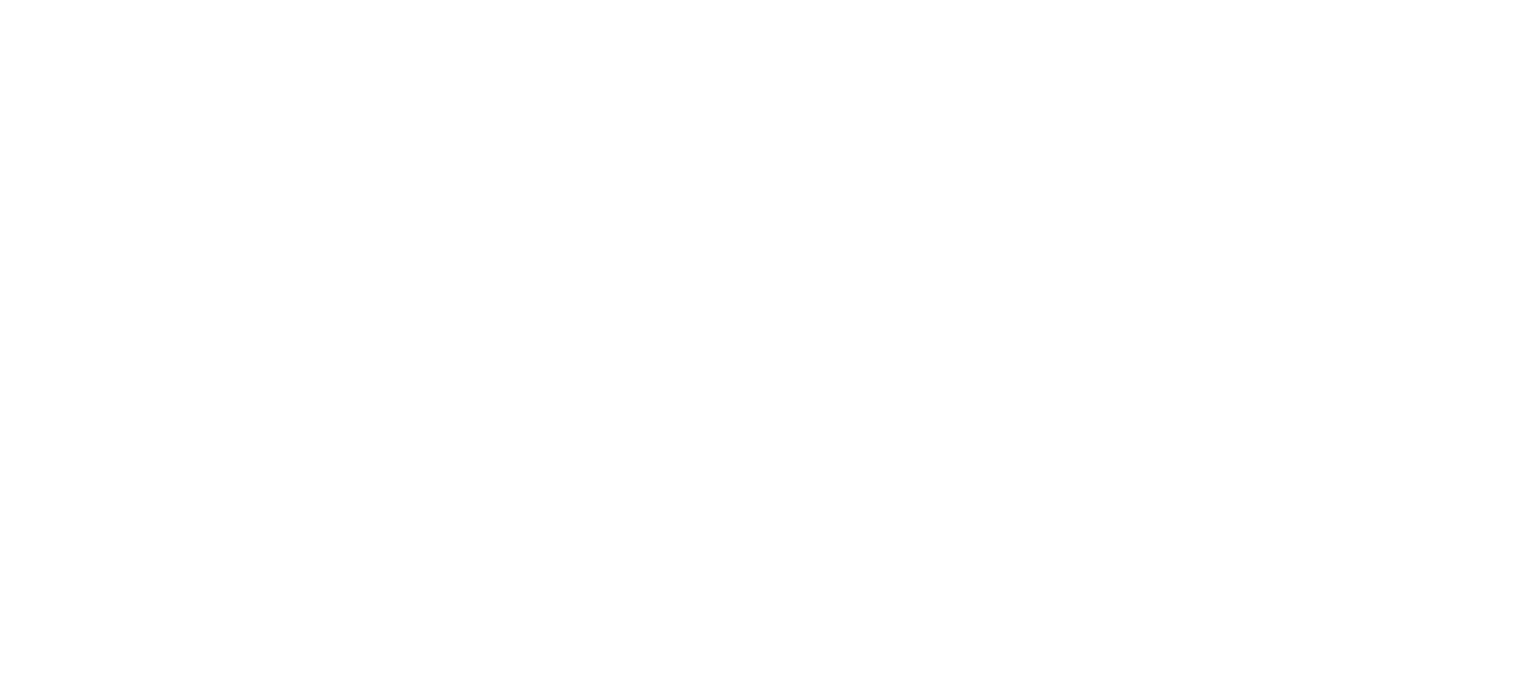
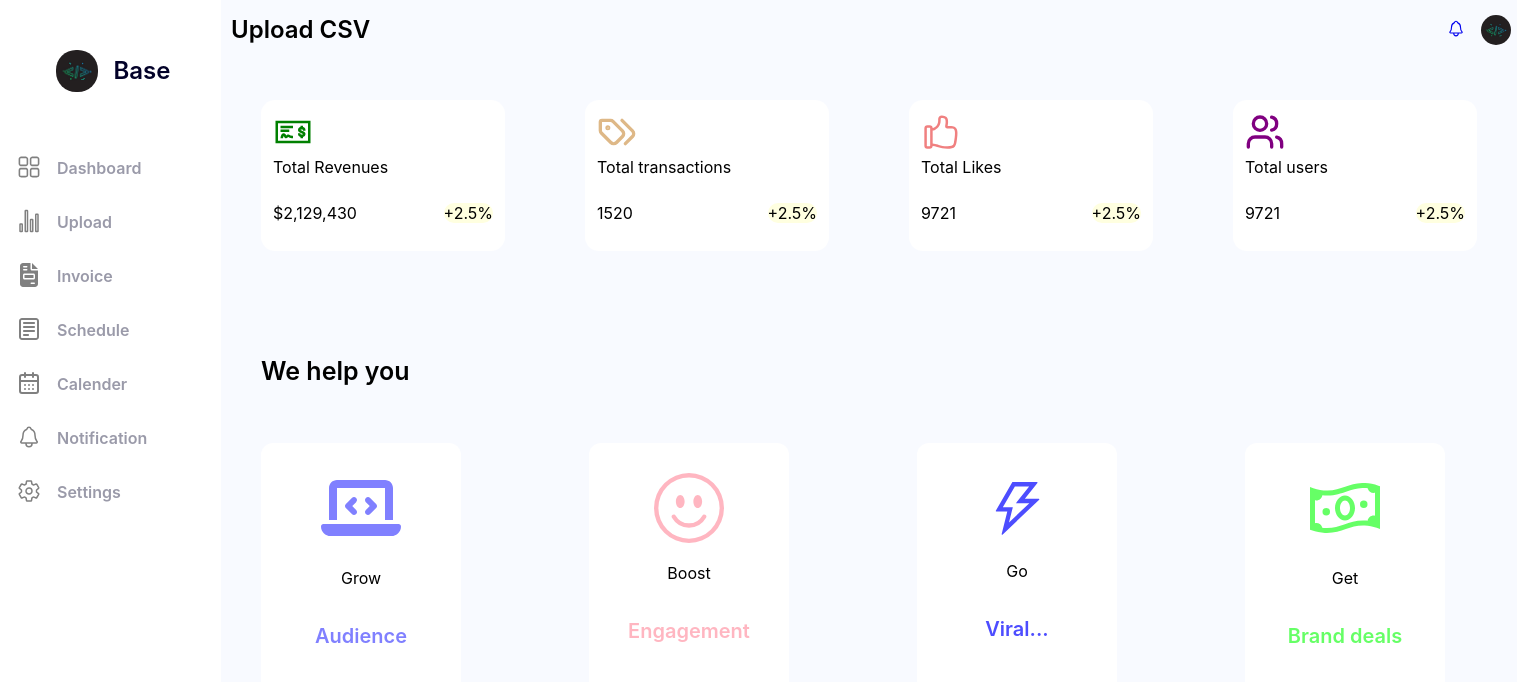
Before and after one commit to Abhishekr2122/openinapp-assignment, a React (Create React App) app: page /Dashboard in a window 1280 px wide. Before the commit this address had no page. Shown: the top 682 px of the page, 1517 px wide, since content can reach past the window. Built offline with nearby package versions, Linux system fonts and the light colour scheme.

Commit message:
Adding more elements to the dashboard

```diff
--- a/src/App.js
+++ b/src/App.js
@@ -17,13 +17,13 @@ function App() {
         <Routes>
           <Route path="/" element={<AppLayout />}>
             <Route path="/" element={<Dashboard />} />
-            <Route path="Dashboard/crrPage" element={<Dashboard />} />
-            <Route path="Upload/crr/page" element={<Upload />} />
-            <Route path="Invoice/crrPage" element={<Invoice />} />
-            <Route path="Schedule/crrPage" element={<Schedule />} />
-            <Route path="Calender/crrPage" element={<Calender />} />
-            <Route path="Notification/crrPage" element={<Notification />} />
-            <Route path="Settings/crrPage" element={<Settings />} />
+            <Route path="Dashboard" element={<Dashboard />} />
+            <Route path="Upload" element={<Upload />} />
+            <Route path="Invoice" element={<Invoice />} />
+            <Route path="Schedule" element={<Schedule />} />
+            <Route path="Calender" element={<Calender />} />
+            <Route path="Notification" element={<Notification />} />
+            <Route path="Settings" element={<Settings />} />
           </Route>
           <Route path="Login" element={<Login />} />
         </Routes>
--- a/src/pages/Dashboard.js
+++ b/src/pages/Dashboard.js
@@ -2,6 +2,10 @@ import { LiaMoneyCheckAltSolid } from "react-icons/lia";
 import { LuTags } from "react-icons/lu";
 import { GoThumbsup } from "react-icons/go";
 import { LuUsers } from "react-icons/lu";
+import { FaLaptopCode } from "react-icons/fa6";
+import { BsEmojiSmile } from "react-icons/bs";
+import { AiOutlineThunderbolt } from "react-icons/ai";
+import { LiaMoneyBillWaveSolid } from "react-icons/lia";
 
 export default function Dashboard() {
   return (
@@ -136,6 +140,118 @@ export default function Dashboard() {
           </div>
         </div>
       </div>
+      <div
+        style={{
+          display: "flex",
+          flexDirection: "column",
+          padding: "40px",
+          gap: "2rem",
+        }}
+      >
+        <p style={{ fontWeight: "600", fontSize: "25px" }}>We help you</p>
+        <div style={{ display: "flex", flexDirection: "row", gap: "8rem" }}>
+          <div
+            style={{
+              height: "250px",
+              width: "200px",
+              display: "flex",
+              flexDirection: "column",
+              alignItems: "center",
+              justifyContent: "center",
+              borderRadius: "12px",
+              backgroundColor: "#FFFFFF",
+            }}
+          >
+            <div>
+              <FaLaptopCode
+                style={{ color: "#8080ff", height: "80px", width: "80px" }}
+              />
+            </div>
+            <p>Grow</p>
+            <p
+              style={{ color: "#8080ff", fontWeight: "600", fontSize: "20px" }}
+            >
+              Audience
+            </p>
+          </div>
+          <div
+            style={{
+              display: "flex",
+              height: "250px",
+              width: "200px",
+              flexDirection: "column",
+              alignItems: "center",
+              justifyContent: "center",
+              borderRadius: "12px",
+              backgroundColor: "#FFFFFF",
+            }}
+          >
+            <div>
+              <BsEmojiSmile
+                style={{ color: "lightpink", height: "70px", width: "70px" }}
+              />
+            </div>
+            <p>Boost</p>
+            <p
+              style={{
+                color: "lightpink",
+                fontWeight: "600",
+                fontSize: "20px",
+              }}
+            >
+              Engagement
+            </p>
+          </div>
+          <div
+            style={{
+              height: "250px",
+              width: "200px",
+              display: "flex",
+              flexDirection: "column",
+              alignItems: "center",
+              justifyContent: "center",
+              borderRadius: "12px",
+              backgroundColor: "#FFFFFF",
+            }}
+          >
+            <div>
+              <AiOutlineThunderbolt
+                style={{ color: "#4d4dff", height: "65px", width: "65px" }}
+              />
+            </div>
+            <p>Go</p>
+            <p
+              style={{ color: "#4d4dff", fontWeight: "600", fontSize: "20px" }}
+            >
+              Viral...
+            </p>
+          </div>
+          <div
+            style={{
+              height: "250px",
+              width: "200px",
+              display: "flex",
+              flexDirection: "column",
+              alignItems: "center",
+              justifyContent: "center",
+              borderRadius: "12px",
+              backgroundColor: "#FFFFFF",
+            }}
+          >
+            <div>
+              <LiaMoneyBillWaveSolid
+                style={{ color: "#66ff66", height: "80px", width: "80px " }}
+              />
+            </div>
+            <p>Get</p>
+            <p
+              style={{ color: "#66ff66", fontWeight: "600", fontSize: "20px" }}
+            >
+              Brand deals
+            </p>
+          </div>
+        </div>
+      </div>
     </div>
   );
 }
```
